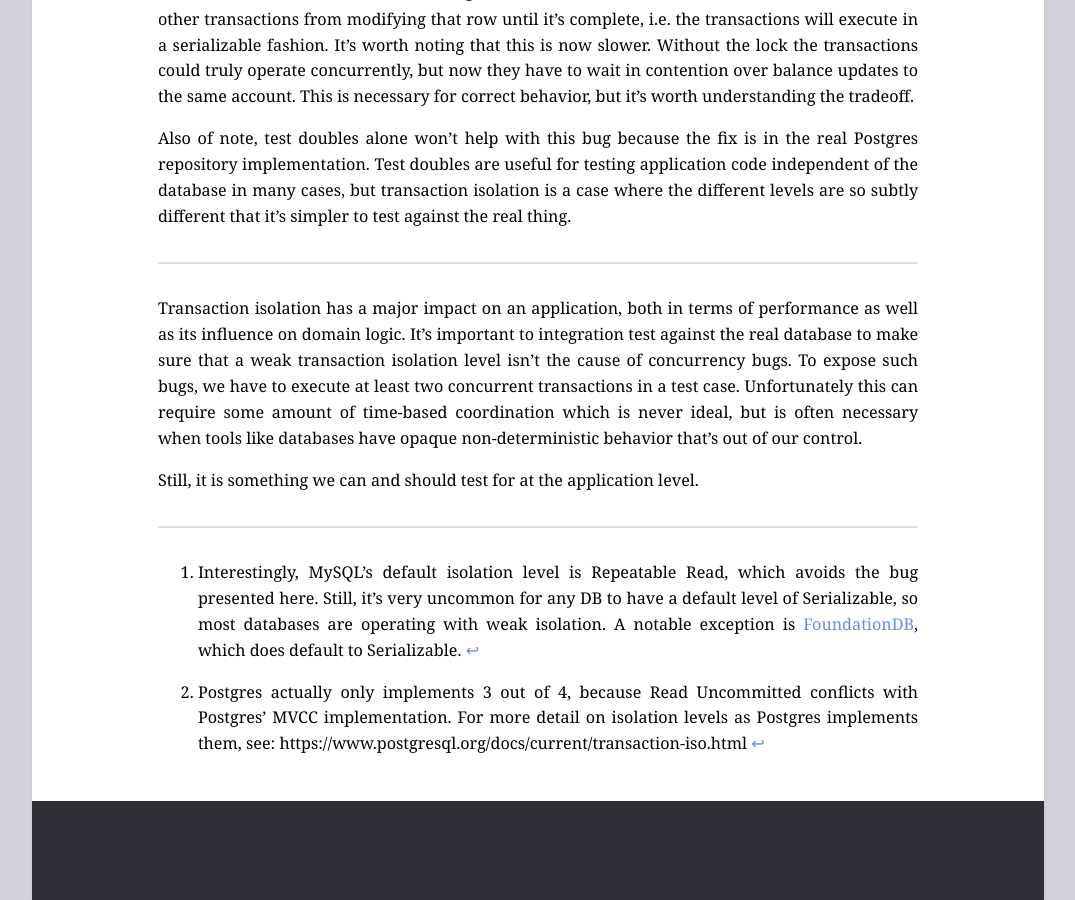
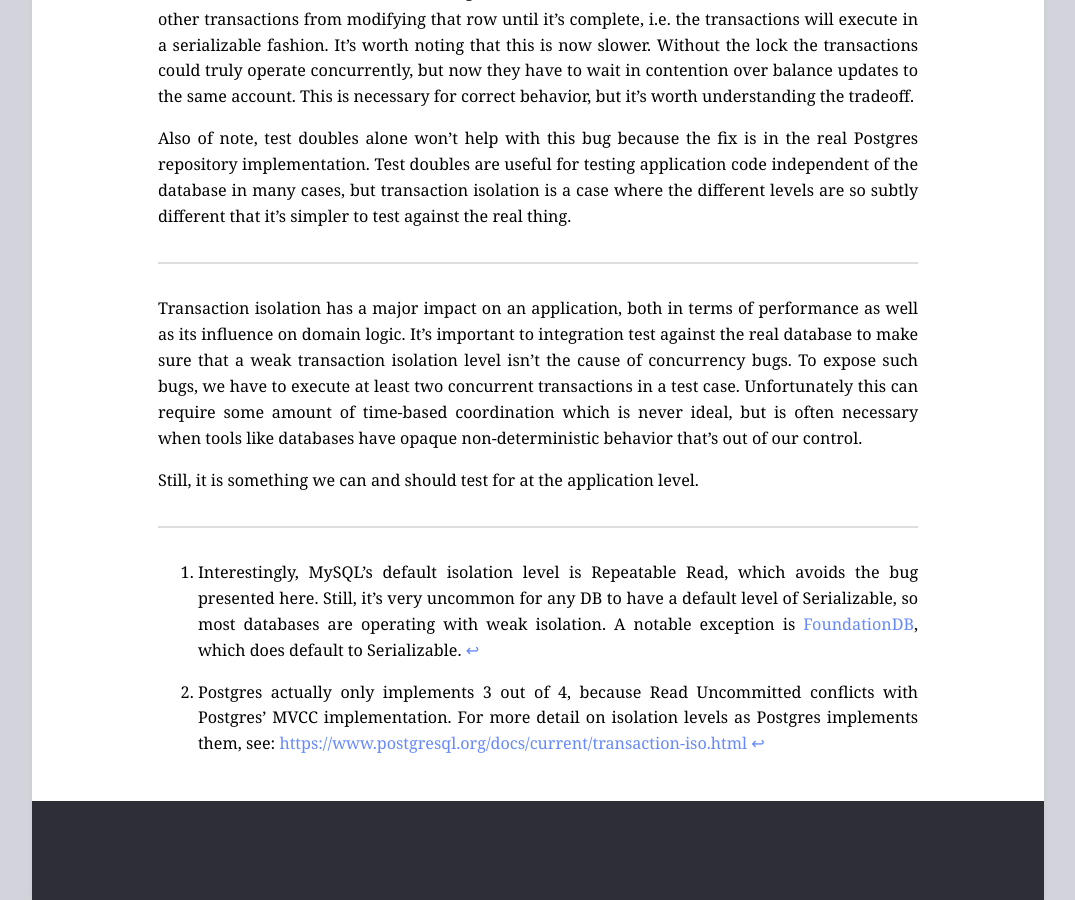
Before and after one commit to amw-zero/concerning_quality, a Jekyll site: the page built from _posts/2023-12-31-txn-isolation-testing.md, in a window 1280 px wide and 900 px high, scrolled down 8516 px. Shown: the whole window, without its empty margins (102-1177 px from the left). Built offline with Jekyll 4.4.1, drawn with Linux system fonts in a browser that asks for light colours; nearby versions of some CDN libraries; some of the changed lines change nothing that is shown.

Commit message:
Display as link.

```diff
--- a/_posts/2023-12-31-txn-isolation-testing.md
+++ b/_posts/2023-12-31-txn-isolation-testing.md
@@ -317,4 +317,4 @@ Still, it is something we can and should test for at the application level.
 
 [^fn1]: Interestingly, MySQL's default isolation level is Repeatable Read, which avoids the bug presented here. Still, it's very uncommon for any DB to have a default level of Serializable, so most databases are operating with weak isolation. A notable exception is [FoundationDB](https://www.google.com/search?q=foundationdb&rlz=1C5GCEM_enUS1058US1060&oq=foundationdb&gs_lcrp=EgZjaHJvbWUqBggAEEUYOzIGCAAQRRg7MgYIARBFGDkyBggCEEUYOzIGCAMQRRg7MgYIBBBFGDwyBggFEEUYPDIGCAYQRRg8MgYIBxBFGDzSAQc2OTlqMGo3qAIAsAIA&sourceid=chrome&ie=UTF-8), which does default to Serializable.
 
-[^fn2]: Postgres actually only implements 3 out of 4, because Read Uncommitted conflicts with Postgres' MVCC implementation. For more detail on isolation levels as Postgres implements them, see: https://www.postgresql.org/docs/current/transaction-iso.html
+[^fn2]: Postgres actually only implements 3 out of 4, because Read Uncommitted conflicts with Postgres' MVCC implementation. For more detail on isolation levels as Postgres implements them, see: [https://www.postgresql.org/docs/current/transaction-iso.html](https://www.postgresql.org/docs/current/transaction-iso.html)
```
